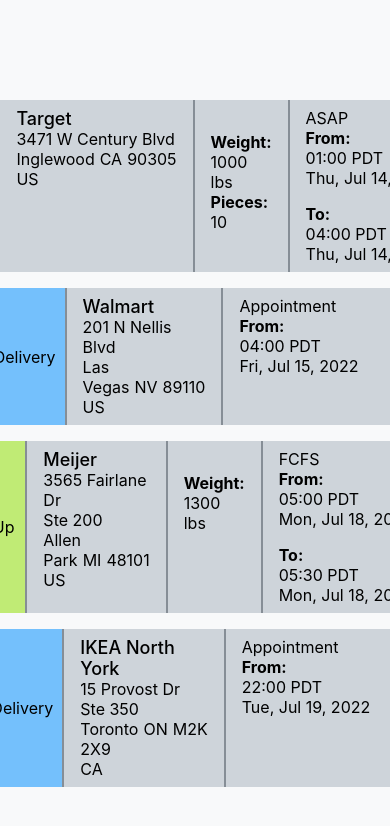
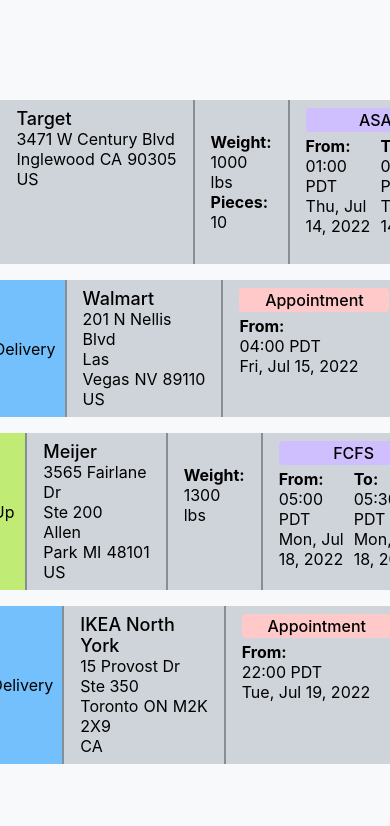
Before and after one commit to EvilCheetah/reactjs-route-demo, a React (Create React App) app: page / in a window 390 px wide. Shown: the top 826 px of the page. Built offline with nearby package versions, Linux system fonts and the light colour scheme.

Commit message:
add: formatting based on the type of the appointmemt

```diff
--- a/src/components/appointment/Appointment.css
+++ b/src/components/appointment/Appointment.css
@@ -4,6 +4,38 @@
     grid-column: -1 / -2;
 }
 
+.appointment-type {
+    font-weight: 500;
+    display: flex;
+    border-radius: 0.25rem;
+    justify-content: center;
+    margin-bottom: 0.25rem;
+    padding: 0.125rem 0.25rem;
+}
+
+.asap {
+    background-color: #d0bfff;
+}
+
+.appointment {
+    background-color: #ffc9c9;
+}
+
+.fcfs {
+    background-color: #d0bfff;
+}
+
 .to-time {
     margin-top: 16px;
 }
+
+@media screen and (max-width: 720px) {
+    .to-time {
+        margin-top: 0;
+    }
+
+    .time-frame {
+        display: flex;
+        justify-content: space-between;
+    }
+}
```
